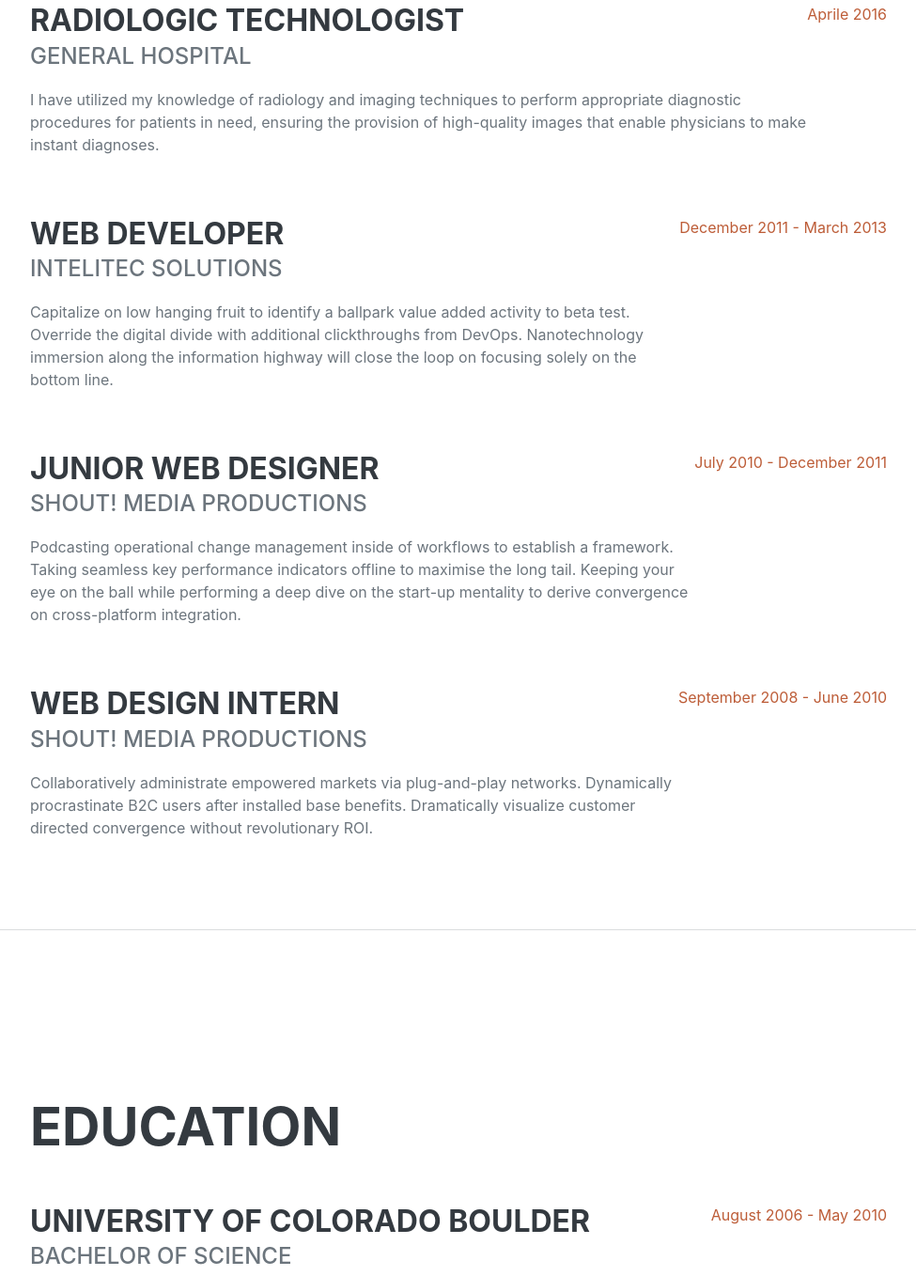
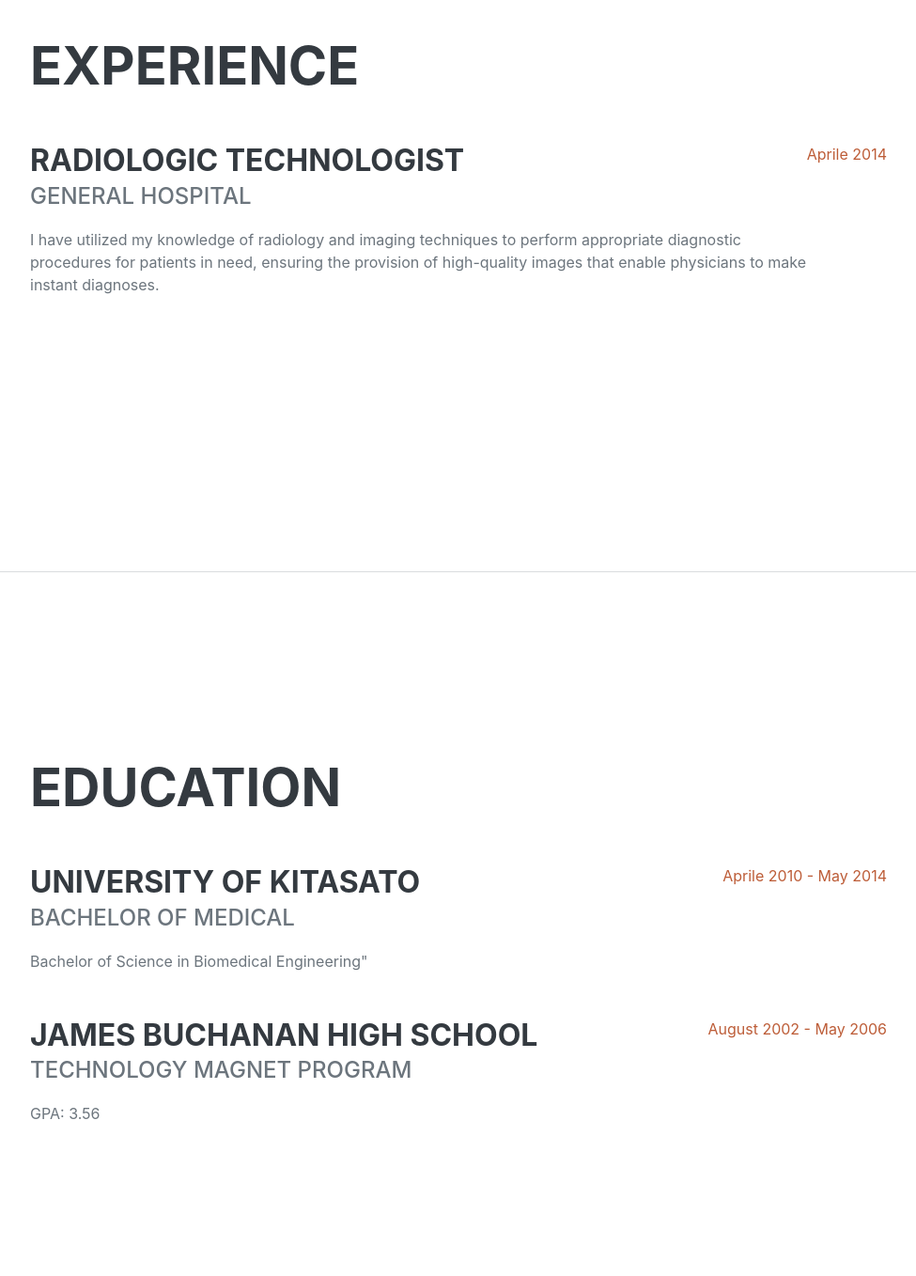
Before and after one commit to kyohei682474/resume, a plain HTML site: page index.html in a window 1280 px wide. Shown: the part 993-2351 px from the top of the page at 94% size, without its empty margins (288-1263 px from the left). Drawn offline with nearby package versions, Linux system fonts and the light colour scheme; files whose address does not match are found by name; a web font is replaced by a local one.

Commit message:
edit education

```diff
--- a/index.html
+++ b/index.html
@@ -67,31 +67,7 @@
                             <div class="subheading mb-3">General Hospital</div>
                             <p>I have utilized my knowledge of radiology and imaging techniques to perform appropriate diagnostic procedures for patients in need, ensuring the provision of high-quality images that enable physicians to make instant diagnoses.</p>
                         </div>
-                        <div class="flex-shrink-0"><span class="text-primary">Aprile 2016 </span></div>
-                    </div>
-                    <div class="d-flex flex-column flex-md-row justify-content-between mb-5">
-                        <div class="flex-grow-1">
-                            <h3 class="mb-0">Web Developer</h3>
-                            <div class="subheading mb-3">Intelitec Solutions</div>
-                            <p>Capitalize on low hanging fruit to identify a ballpark value added activity to beta test. Override the digital divide with additional clickthroughs from DevOps. Nanotechnology immersion along the information highway will close the loop on focusing solely on the bottom line.</p>
-                        </div>
-                        <div class="flex-shrink-0"><span class="text-primary">December 2011 - March 2013</span></div>
-                    </div>
-                    <div class="d-flex flex-column flex-md-row justify-content-between mb-5">
-                        <div class="flex-grow-1">
-                            <h3 class="mb-0">Junior Web Designer</h3>
-                            <div class="subheading mb-3">Shout! Media Productions</div>
-                            <p>Podcasting operational change management inside of workflows to establish a framework. Taking seamless key performance indicators offline to maximise the long tail. Keeping your eye on the ball while performing a deep dive on the start-up mentality to derive convergence on cross-platform integration.</p>
-                        </div>
-                        <div class="flex-shrink-0"><span class="text-primary">July 2010 - December 2011</span></div>
-                    </div>
-                    <div class="d-flex flex-column flex-md-row justify-content-between">
-                        <div class="flex-grow-1">
-                            <h3 class="mb-0">Web Design Intern</h3>
-                            <div class="subheading mb-3">Shout! Media Productions</div>
-                            <p>Collaboratively administrate empowered markets via plug-and-play networks. Dynamically procrastinate B2C users after installed base benefits. Dramatically visualize customer directed convergence without revolutionary ROI.</p>
-                        </div>
-                        <div class="flex-shrink-0"><span class="text-primary">September 2008 - June 2010</span></div>
+                        <div class="flex-shrink-0"><span class="text-primary">Aprile 2014 </span></div>
                     </div>
                 </div>
             </section>
@@ -102,12 +78,11 @@
                     <h2 class="mb-5">Education</h2>
                     <div class="d-flex flex-column flex-md-row justify-content-between mb-5">
                         <div class="flex-grow-1">
-                            <h3 class="mb-0">University of Colorado Boulder</h3>
-                            <div class="subheading mb-3">Bachelor of Science</div>
-                            <div>Computer Science - Web Development Track</div>
-                            <p>GPA: 3.23</p>
+                            <h3 class="mb-0">University of Kitasato</h3>
+                            <div class="subheading mb-3">Bachelor of Medical</div>
+                            <div>Bachelor of Science in Biomedical Engineering"</div>
                         </div>
-                        <div class="flex-shrink-0"><span class="text-primary">August 2006 - May 2010</span></div>
+                        <div class="flex-shrink-0"><span class="text-primary">Aprile 2010 - May 2014</span></div>
                     </div>
                     <div class="d-flex flex-column flex-md-row justify-content-between">
                         <div class="flex-grow-1">
```
